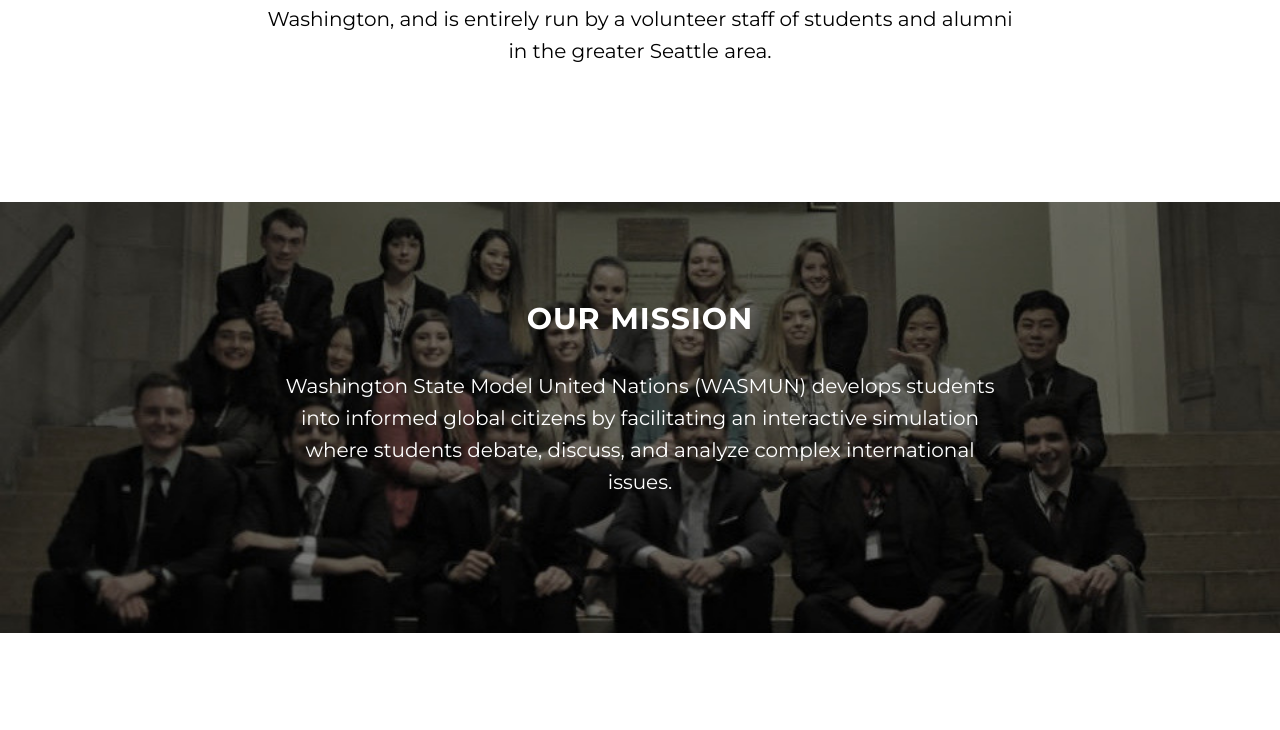
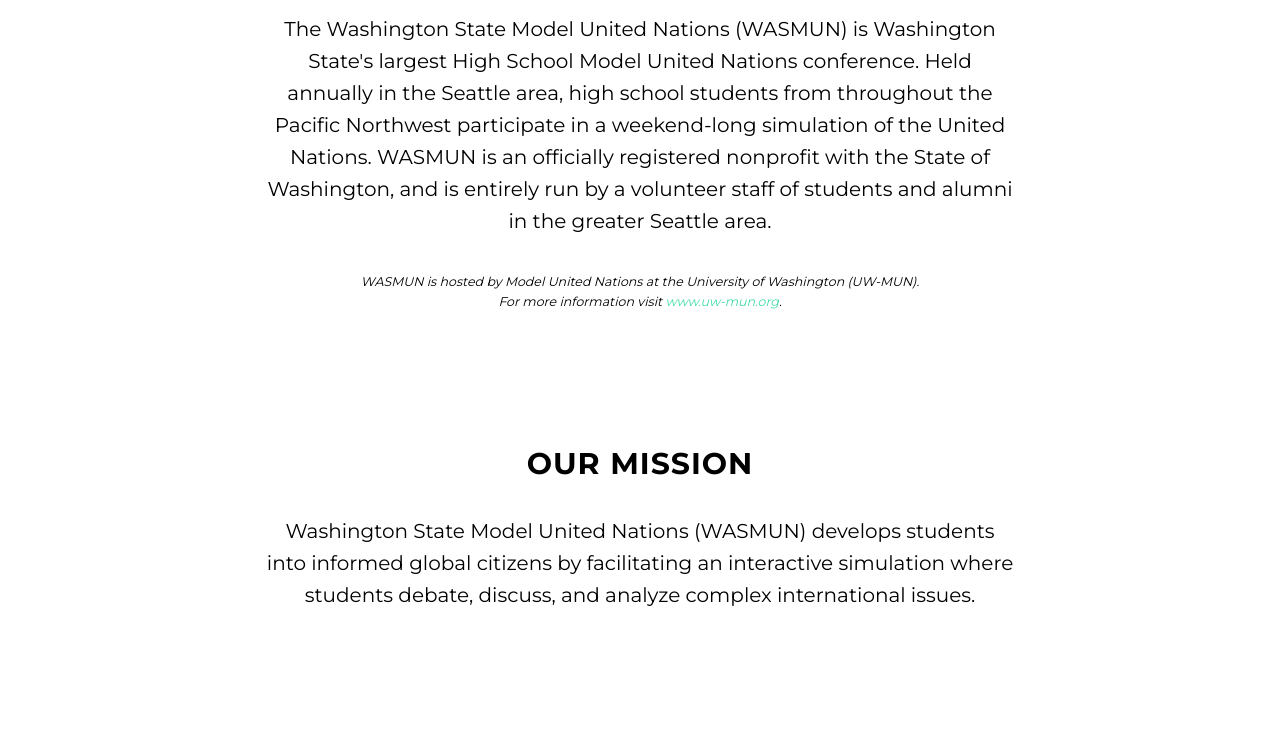
Before and after one commit to Taurvi/wasmun-site, a plain HTML site: page index.html in a window 1280 px wide. Shown: the part 1125-1855 px from the top of the page. Drawn offline with Linux system fonts and the light colour scheme; some packages are replaced by stand-ins of ours.

Commit message:
Updated links, added logo.

```diff
--- a/css/custom.css
+++ b/css/custom.css
@@ -1 +1,4 @@
-#header-bg {}
+#about-uwmun {
+    font-size: .9em;
+    font-style: italic;
+}
--- a/index.html
+++ b/index.html
@@ -57,7 +57,10 @@
                         <a class="page-scroll" href="#about">About</a>
                     </li>
                     <li>
-                        <a class="page-scroll" href="#download">Mission</a>
+                        <a class="page-scroll" href="#mission">Mission</a>
+                    </li>
+                    <li>
+                        <a class="page-scroll" href="#get-involved">Get Involved!</a>
                     </li>
                     <li>
                         <a class="page-scroll" href="#contact">Contact</a>
@@ -75,6 +78,7 @@
             <div class="container">
                 <div class="row">
                     <div class="col-md-8 col-md-offset-2" id="header-bg">
+
                         <h1 class="brand-heading">WASMUN</h1>
                         <p class="intro-text">Washington State Model United Nations</p>
                         <a href="#about" class="btn btn-circle page-scroll">
@@ -90,23 +94,38 @@
     <section id="about" class="container content-section text-center">
         <div class="row">
             <div class="col-lg-8 col-lg-offset-2">
-                <h2>About WASMUN</h2>
+                <h2><img src="img/logo_medium.png"></h2>
                 <p>The Washington State Model United Nations (WASMUN) is Washington State's largest High School Model United Nations conference. Held annually in the Seattle area, high school students from throughout the Pacific Northwest participate in a weekend-long simulation of the United Nations. WASMUN is an officially registered nonprofit with the State of Washington, and is entirely run by a volunteer staff of students and alumni in the greater Seattle area.</p>
+                <p id="about-uwmun">WASMUN is hosted by Model United Nations at the University of Washington (UW-MUN).<br>
+                    For more information visit <a href="http://www.uw-mun.org" target="_blank">www.uw-mun.org</a>.</p>
+            </div>
+        </div>
+    </section>
+
+    <!-- About Section -->
+    <section id="mission" class="container content-section text-center">
+        <div class="row">
+            <div class="col-lg-8 col-lg-offset-2">
+                <h2>Our Mission</h2>
+                <p>Washington State Model United Nations (WASMUN) develops students into informed global citizens by facilitating an interactive simulation where students debate, discuss, and analyze complex international issues.</p>
+            </div>
         </div>
     </section>
 
     <!-- Download Section -->
-    <section id="download" class="content-section text-center">
+    <section id="get-involved" class="content-section text-center">
         <div class="download-section">
             <div class="container">
                 <div class="col-lg-8 col-lg-offset-2">
-                    <h2>Our Mission</h2>
-                    <p>Washington State Model United Nations (WASMUN) develops students into informed global citizens by facilitating an interactive simulation where students debate, discuss, and analyze complex international issues.</p>
-                </div>
+                    <h2>Get Involved!</h2>
+                    <p>We are currently accepting applications for secretariat for WASMUN 2016. If you are interested in applying or would like to learn more about the positions, please visit the <a href="http://www.wasmun.org/apply">application page</a>.</p>
+                    <p>Staff applications will be available soon.</p>
                 </div>
             </div>
         </div>
     </section>
+
+
 
     <!-- Contact Section -->
     <section id="contact" class="container content-section text-center">
```
Also changed, not shown: img/logo_medium.png (added).
